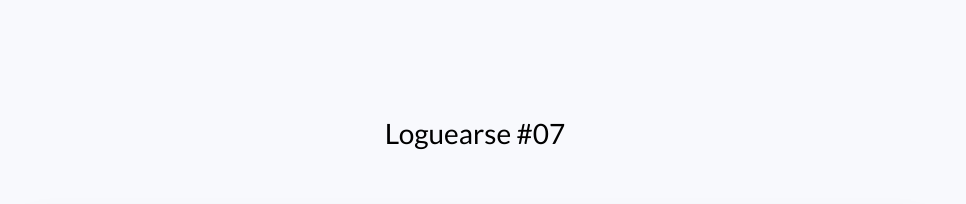
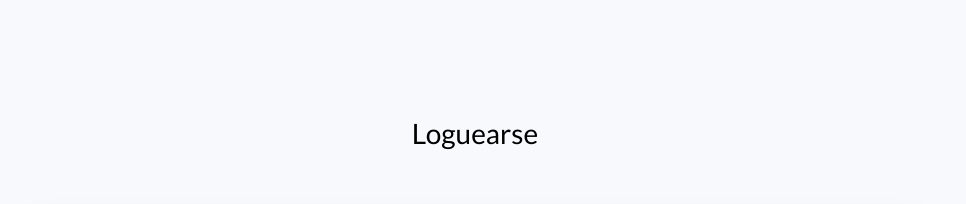
Before and after one commit to J-Martin-S/repositorio-proyecto-prueba, a plain HTML site: page index.html in a window 1280 px wide. Shown: the top 204 px of the page, without its empty margins (165-1131 px from the left). Drawn offline with Linux system fonts and the light colour scheme.

Commit message:
index.html corregido

```diff
--- a/index.html
+++ b/index.html
@@ -17,7 +17,7 @@
 		<div class="container">
 			<div class="row justify-content-center">
 				<div class="col-md-6 text-center mb-5">
-					<h2 class="heading-section">Loguearse #07</h2>
+					<h2 class="heading-section">Loguearse</h2>
 				</div>
 			</div>
 			<div class="row justify-content-center">
```
